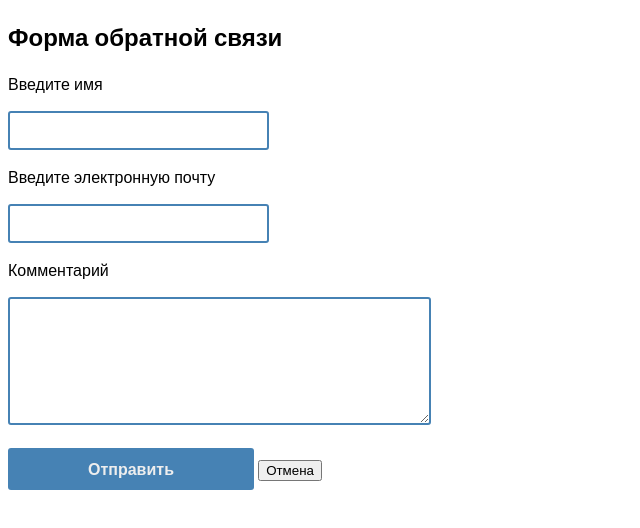
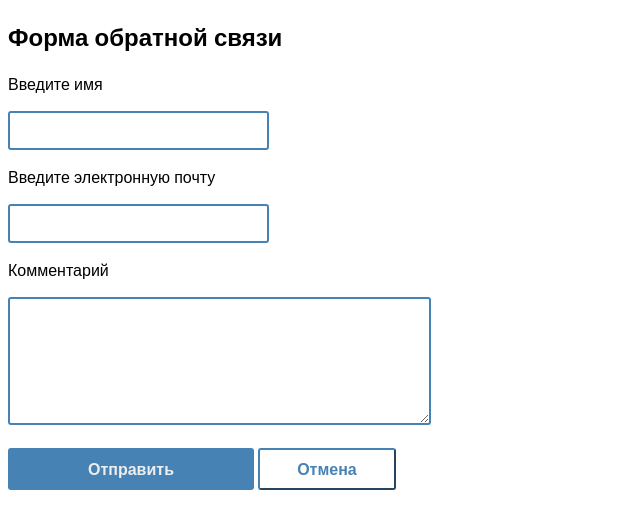
Before and after one commit to AlenaPiskareva/ApplicationJS, a plain HTML site: page index.html in a window 1280 px wide. Shown: the whole page, without its empty margins (0-640 px from the left). Drawn offline with nearby package versions, Linux system fonts and the light colour scheme.

Commit message:
Task 2. Стилизация кнопки.

```diff
--- a/css/style.css
+++ b/css/style.css
@@ -31,4 +31,17 @@ input[type=submit]{
     font-weight: bold;
     color: #eeeeee;
     border-radius: 3px;
+    margin-bottom: 18px;
 }
+.light-button{
+    padding: 8px 37px;
+    background-color: white;
+    font-family: 'Open Sans', sans-serif;
+    font-size: 16px;
+    outline: none;
+    border-color: #4682B4;
+    cursor: pointer;
+    font-weight: bold;
+    color: #4682B4;
+    border-radius: 3px;
+}
```
